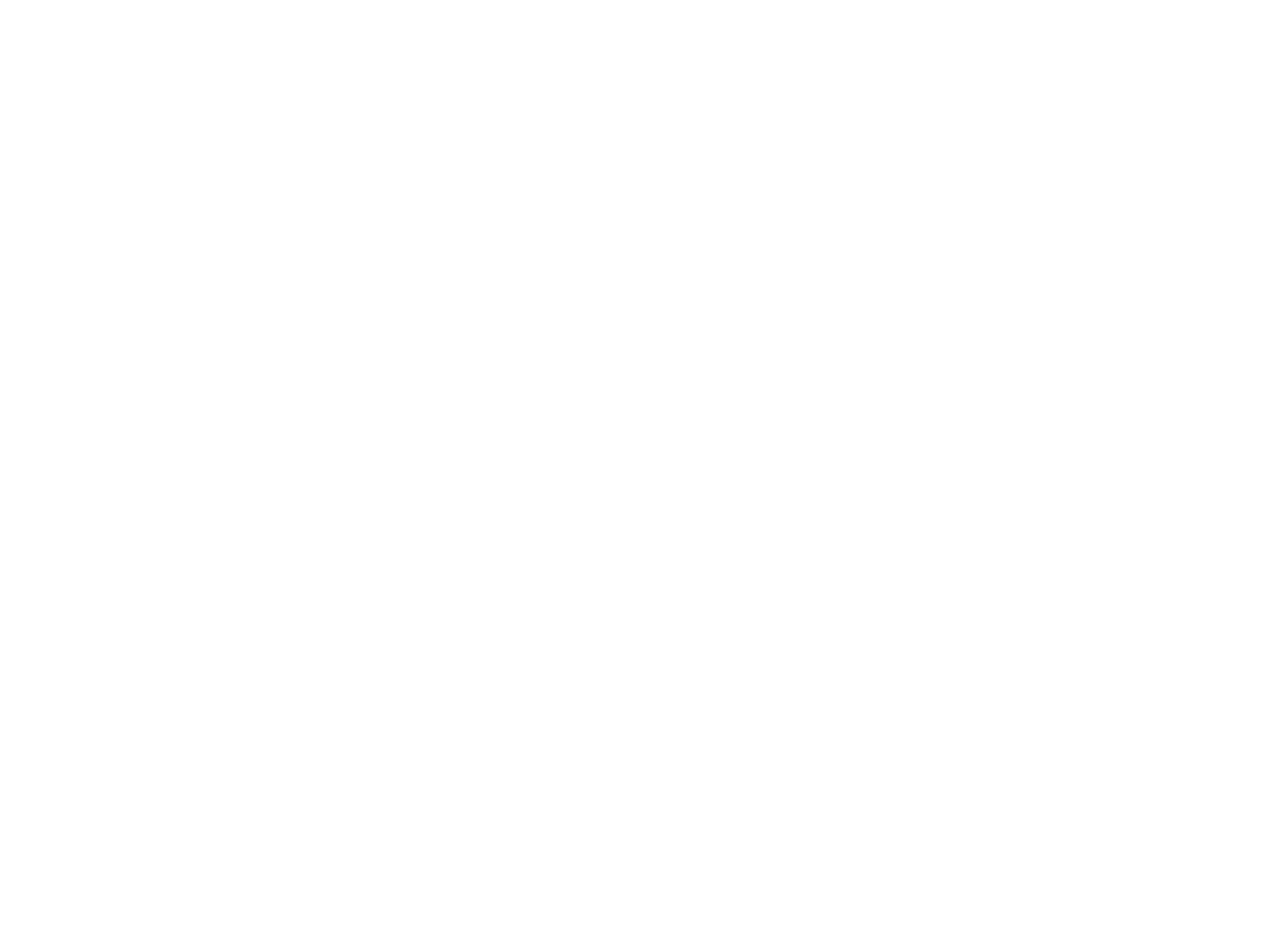
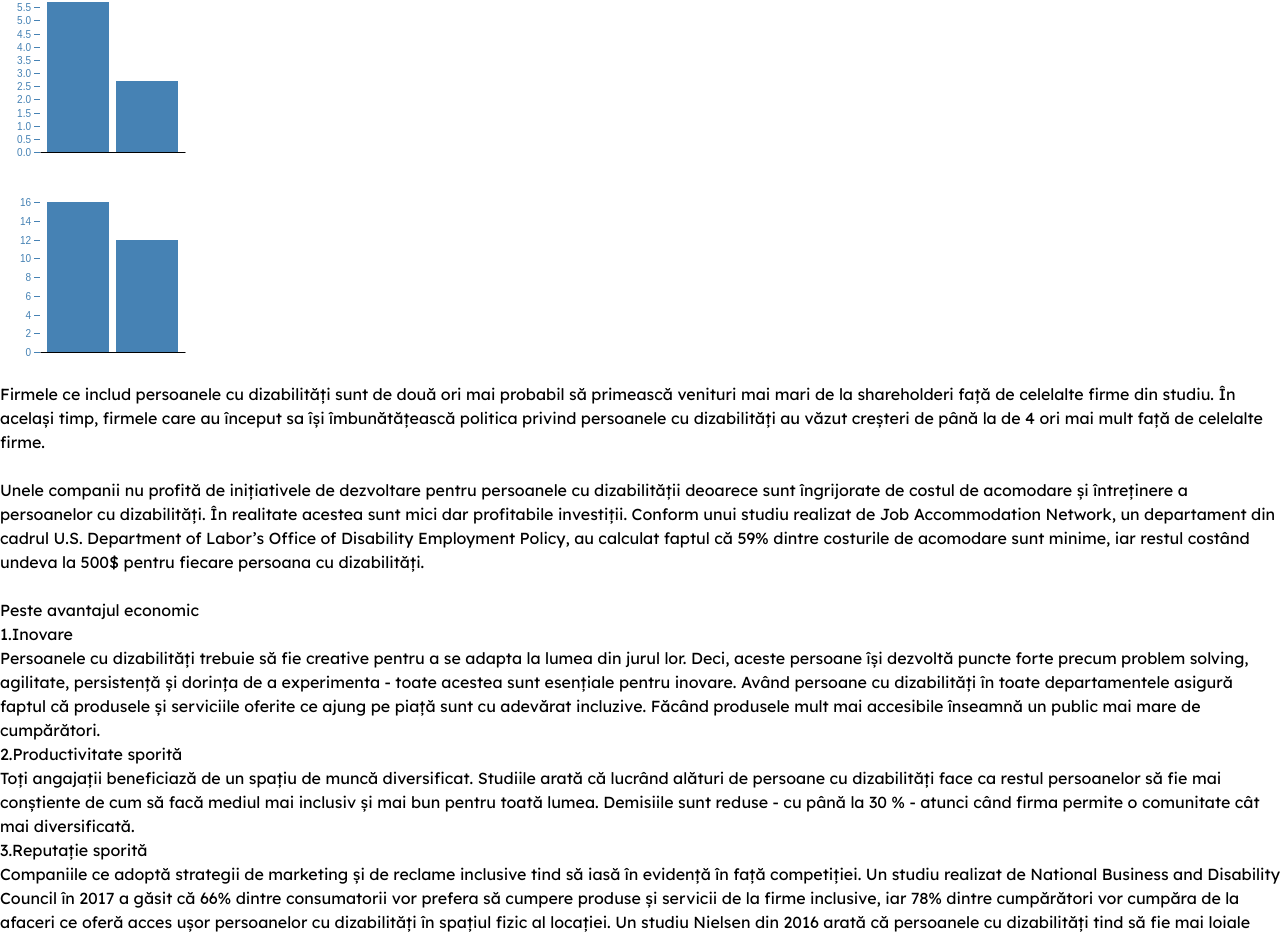
Before and after one commit to GabrielMajeri/accessibility-awareness, a Next.js app: page /economic-benefits in a window 1280 px wide. Shown: the part 398-1335 px from the top of the page. Before the commit the page ends 800 px from the top, so only its background shows below. Built offline with nearby package versions, Linux system fonts and the light colour scheme.

Commit message:
add economic benefits page

```diff
--- /dev/null
+++ b/components/BarChart.tsx
@@ -0,0 +1,86 @@
+import React from "react";
+import * as d3 from "d3";
+import { useD3 } from "../hooks/useD3";
+
+const BarChart: React.FC<{ data: any }> = ({ data }) => {
+  const ref = useD3(
+    (svg: any) => {
+      const height = 200;
+      const width = 200;
+      const margin = { top: 20, right: 15, bottom: 30, left: 40 };
+
+      const x = d3
+        .scaleBand()
+        .domain(data.map((d: any) => d.label))
+        .rangeRound([margin.left, width - margin.right])
+        .padding(0.1);
+
+      const y1 = d3
+        .scaleLinear()
+        .domain([0, d3.max(data, (d: any) => d.sales)])
+        .rangeRound([height - margin.bottom, margin.top]);
+
+      const xAxis = (g: any) =>
+        g.attr("transform", `translate(0,${height - margin.bottom})`).call(
+          d3
+            .axisBottom(x)
+            .tickValues(
+              d3
+                .ticks(...d3.extent(x.domain()), width / 40)
+                .filter((v: any) => x(v) !== undefined)
+            )
+            .tickSizeOuter(0)
+        );
+
+      const y1Axis = (g: any) =>
+        g
+          .attr("transform", `translate(${margin.left},0)`)
+          .style("color", "steelblue")
+          .call(d3.axisLeft(y1).ticks(null, "s"))
+          .call((g: any) => g.select(".domain").remove())
+          .call((g: any) =>
+            g
+              .append("text")
+              .attr("x", -margin.left)
+              .attr("y", 10)
+              .attr("fill", "currentColor")
+              .attr("text-anchor", "start")
+              .text(data.y1)
+          );
+
+      svg.select(".x-axis").call(xAxis);
+      svg.select(".y-axis").call(y1Axis);
+
+      svg
+        .select(".plot-area")
+        .attr("fill", "steelblue")
+        .selectAll(".bar")
+        .data(data)
+        .join("rect")
+        .attr("class", "bar")
+        .attr("x", (d: any) => x(d.label))
+        .attr("width", x.bandwidth())
+        .attr("y", (d: any) => y1(d.sales))
+        .attr("height", (d: any) => y1(0) - y1(d.sales));
+    },
+    [data.length]
+  );
+
+  return (
+    <svg
+      ref={ref}
+      style={{
+        height: 200,
+        width: "33%",
+        marginRight: "0px",
+        marginLeft: "0px",
+      }}
+    >
+      <g className="plot-area" />
+      <g className="x-axis" />
+      <g className="y-axis" />
+    </svg>
+  );
+};
+
+export default BarChart;
--- /dev/null
+++ b/hooks/useD3.tsx
@@ -0,0 +1,12 @@
+import React from "react";
+import * as d3 from "d3";
+
+export const useD3 = (renderChartFn: any, dependencies: any) => {
+  const ref = React.useRef();
+
+  React.useEffect(() => {
+    renderChartFn(d3.select(ref.current));
+    return () => {};
+  }, dependencies);
+  return ref;
+};
--- a/pages/economic-benefits.tsx
+++ b/pages/economic-benefits.tsx
@@ -1,6 +1,23 @@
+import BarChart from "../components/BarChart";
 import PageHeading from "../components/PageHeading";
 
-const EconomicBenefits: React.FC = () => (
+const EconomicBenefits: React.FC = () => {
+  const dataGraf1 = [
+    { label: "Companii incluzive", sales: 50 },
+    { label: "Companii normale", sales: 39 },
+  ];
+
+  const dataGraf2 = [
+    { label: "Companii incluzive", sales: 5.7 },
+    { label: "Companii normale", sales: 2.7 },
+  ];
+
+  const dataGraf3 = [
+    { label: "Companii incluzive", sales: 16 },
+    { label: "Companii normale", sales: 12 },
+  ];
+
+  return (
     <>
       <header className="m-4">
         <PageHeading text="Beneficii economice" />
@@ -9,7 +26,69 @@
           integrarea persoanelor cu dizabilități în forța de muncă.
         </p>
       </header>
+      <p>
+        Conform unui studiu organizat de cei de la Accenture pe 140 de companii
+        din America, firmele cu o deschidere spre angajarea persoanelor cu
+        dizabilități au avut, în medie, cu 28% venituri mai mari, un venit net
+        dublu și marje de profit economic cu 30% mai mari.{" "}
+      </p>
+      <BarChart data={dataGraf1} />
+      <BarChart data={dataGraf2} />
+      <BarChart data={dataGraf3} />
+      <p>
+        Firmele ce includ persoanele cu dizabilități sunt de două ori mai
+        probabil să primească venituri mai mari de la shareholderi față de
+        celelalte firme din studiu. În același timp, firmele care au început sa
+        își îmbunătățească politica privind persoanele cu dizabilități au văzut
+        creșteri de până la de 4 ori mai mult față de celelalte firme.
+      </p>
+      <br />
+      <p>
+        Unele companii nu profită de inițiativele de dezvoltare pentru
+        persoanele cu dizabilității deoarece sunt îngrijorate de costul de
+        acomodare și întreținere a persoanelor cu dizabilități. În realitate
+        acestea sunt mici dar profitabile investiții. Conform unui studiu
+        realizat de Job Accommodation Network, un departament din cadrul U.S.
+        Department of Labor’s Office of Disability Employment Policy, au
+        calculat faptul că 59% dintre costurile de acomodare sunt minime, iar
+        restul costând undeva la 500$ pentru fiecare persoana cu dizabilități.
+      </p>
+      <br />
+      <h2>Peste avantajul economic</h2>
+      <h4>1.Inovare</h4>
+      <p>
+        Persoanele cu dizabilități trebuie să fie creative pentru a se adapta la
+        lumea din jurul lor. Deci, aceste persoane își dezvoltă puncte forte
+        precum problem solving, agilitate, persistență și dorința de a
+        experimenta - toate acestea sunt esențiale pentru inovare. Având
+        persoane cu dizabilități în toate departamentele asigură faptul că
+        produsele și serviciile oferite ce ajung pe piață sunt cu adevărat
+        incluzive. Făcând produsele mult mai accesibile înseamnă un public mai
+        mare de cumpărători.
+      </p>
+      <h4>2.Productivitate sporită</h4>
+      <p>
+        Toți angajații beneficiază de un spațiu de muncă diversificat. Studiile
+        arată că lucrând alături de persoane cu dizabilități face ca restul
+        persoanelor să fie mai conștiente de cum să facă mediul mai inclusiv și
+        mai bun pentru toată lumea. Demisiile sunt reduse - cu până la 30 % -
+        atunci când firma permite o comunitate cât mai diversificată.
+      </p>
+      <h4>3.Reputație sporită</h4>
+      <p>
+        {" "}
+        Companiile ce adoptă strategii de marketing și de reclame inclusive tind
+        să iasă în evidență în față competiției. Un studiu realizat de National
+        Business and Disability Council în 2017 a găsit că 66% dintre
+        consumatorii vor prefera să cumpere produse și servicii de la firme
+        inclusive, iar 78% dintre cumpărători vor cumpăra de la afaceri ce oferă
+        acces ușor persoanelor cu dizabilități în spațiul fizic al locației. Un
+        studiu Nielsen din 2016 arată că persoanele cu dizabilități tind să fie
+        mai loiale brandului dar și să cheltuiască mai mult decât un consumator
+        mediu.
+      </p>
     </>
   );
+};
 
 export default EconomicBenefits;
```
Lines whose indentation alone changed are shown as unchanged.
